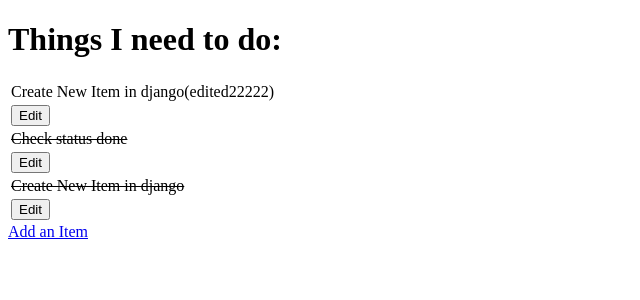
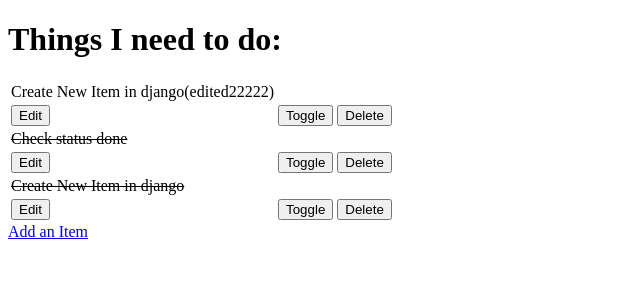
Before and after one commit to aleksandrsg/hello-django, a Django app: page / in a window 1280 px wide. Shown: the top 300 px of the page, without its empty margins (0-640 px from the left). Run offline with Django 3.2, Linux system fonts and the light colour scheme; data comes from the database, SQL or seed files in the repository; both versions use the stored data as it was after the commit.

Commit message:
Delete, Toggle Item

```diff
--- a/django_todo/urls.py
+++ b/django_todo/urls.py
@@ -15,11 +15,13 @@ Including another URLconf
 """
 from django.contrib import admin
 from django.urls import path
-from todo.views import get_todo_list, add_item, edit_item
+from todo import views
 
 urlpatterns = [
     path('admin/', admin.site.urls),
-    path('', get_todo_list, name="get_todo_list"),
-    path('add', add_item, name="add_item"),
-    path('edit/<item_id>', edit_item, name="edit"),
+    path('', views.get_todo_list, name="get_todo_list"),
+    path('add', views.add_item, name="add_item"),
+    path('edit/<item_id>', views.edit_item, name="edit"),
+    path('toggle/<item_id>', views.toggle_item, name="toggle"),
+    path('delete/<item_id>', views.delete_item, name="delete")
 ]
--- a/todo/templates/todo/todo_list.html
+++ b/todo/templates/todo/todo_list.html
@@ -21,6 +21,16 @@
             <button>Edit</button>
          </a>
          </td>
+         <td>
+         <a href="/toggle/{{ item.id }}">
+            <button>Toggle</button>
+         </a>
+         </td>
+          <td>
+         <a href="/delete/{{ item.id }}">
+            <button>Delete</button>
+         </a>
+         </td>
         {% empty%}
         <tr><td>There is no items to do</td></tr>
         {% endfor %}
--- a/todo/views.py
+++ b/todo/views.py
@@ -38,3 +38,15 @@ def edit_item(request, item_id):
         'form':form
     }
     return render(request, 'todo/edit_item.html', context)
+
+
+def toggle_item(request, item_id):
+    item = get_object_or_404(Item, id=item_id)
+    item.done = not item.done
+    item.save()
+    return redirect('get_todo_list')
+
+def delete_item(request, item_id):
+    item = get_object_or_404(Item, id=item_id)
+    item.delete()
+    return redirect('get_todo_list')
```
Also changed, not shown: db.sqlite3.
